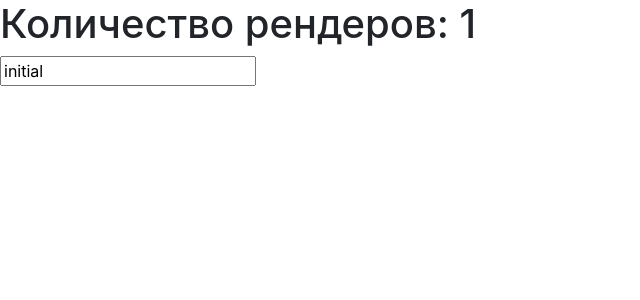
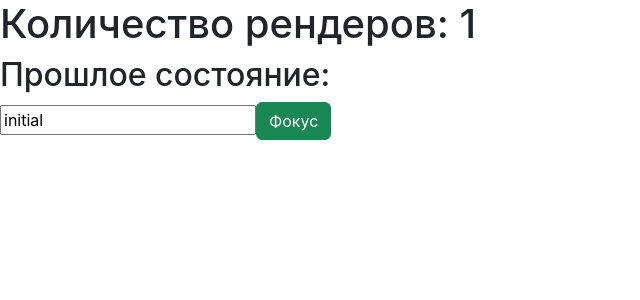
Before and after one commit to vladovinkin/react-hooks-learning, a React (Create React App) app: page / in a window 1280 px wide. Shown: the top 300 px of the page, without its empty margins (0-640 px from the left). Built offline with nearby package versions, Linux system fonts and the light colour scheme.

Commit message:
- связывание с DOM-компонентом - сохранение предыдущего состояния

```diff
--- a/src/App.tsx
+++ b/src/App.tsx
@@ -3,19 +3,33 @@ import { useEffect, useRef, useState } from 'react'
 const App = () => {
   const [value, setValue] = useState('initial')
   const renderCount = useRef(1)
+  const inputRef = useRef<HTMLInputElement | null>(null)
+  const prevValue = useRef('')
 
   useEffect(() => {
     renderCount.current++
+    console.log(inputRef.current!.value)
   })
+
+  useEffect(() => {
+    prevValue.current = value
+  }, [value])
+
+  const focus = () => inputRef.current!.focus()
 
   return (
     <div>
       <h1>Количество рендеров: {renderCount.current}</h1>
+      <h2>Прошлое состояние: {prevValue.current}</h2>
       <input
+        ref={inputRef}
         type="text"
         onChange={(event) => setValue(event.target.value)}
         value={value}
       />
+      <button className="btn btn-success" onClick={focus}>
+        Фокус
+      </button>
     </div>
   )
 }
```
